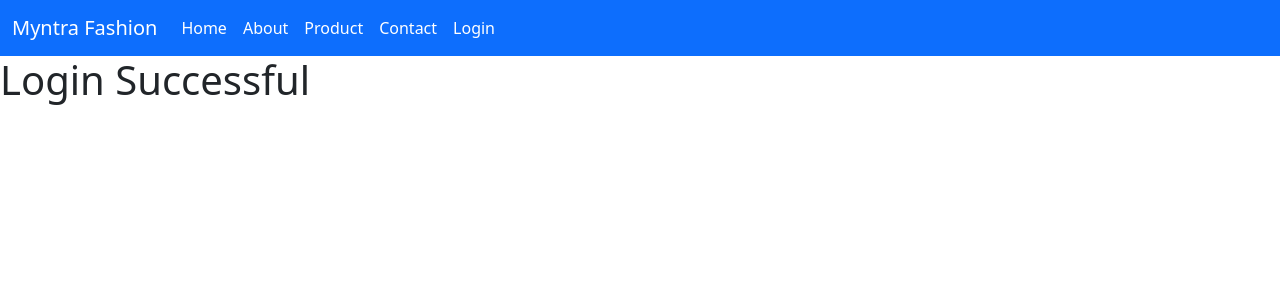
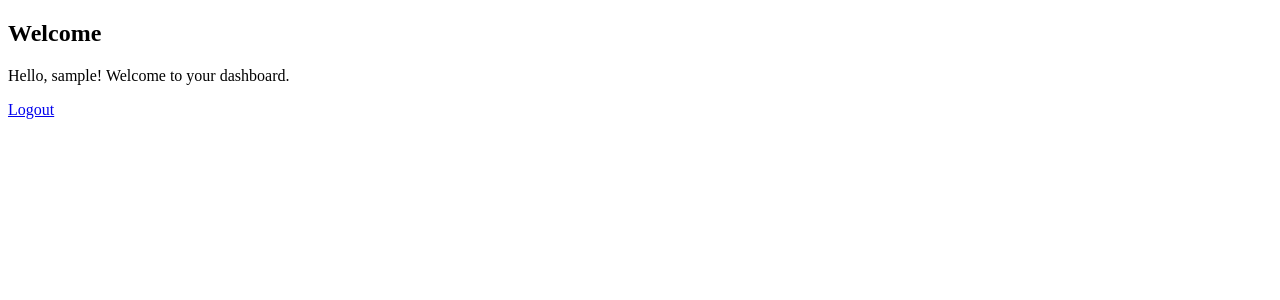
Before and after one commit to Thejzz/Simple-Login-System-using-Python-Flask, a Flask app: template templates/dashboard.html in a window 1280 px wide. Shown: the top 300 px of the page. Run offline with Flask 3, Linux system fonts and the light colour scheme; the template is opened without the code that fills it: most values are stand-ins (such as "Sample title", 1, 10 or a date in 2020).

Commit message:
dashboard.html

```diff
--- a/templates/dashboard.html
+++ b/templates/dashboard.html
@@ -1,5 +1,12 @@
-{% extends 'base.html'%}
-{% block title %} Dashboard {% endblock%}
-{% block content %}
-<h1>Login Successful</h1>
-{% endblock %}
+<!DOCTYPE html>
+<html lang="en">
+<head>
+    <meta charset="UTF-8">
+    <title>Home</title>
+</head>
+<body>
+    <h2>Welcome</h2>
+    <p>Hello, {{ username }}! Welcome to your dashboard.</p>
+    <a href="{{ url_for('logout') }}">Logout</a>
+</body>
+</html>
```
